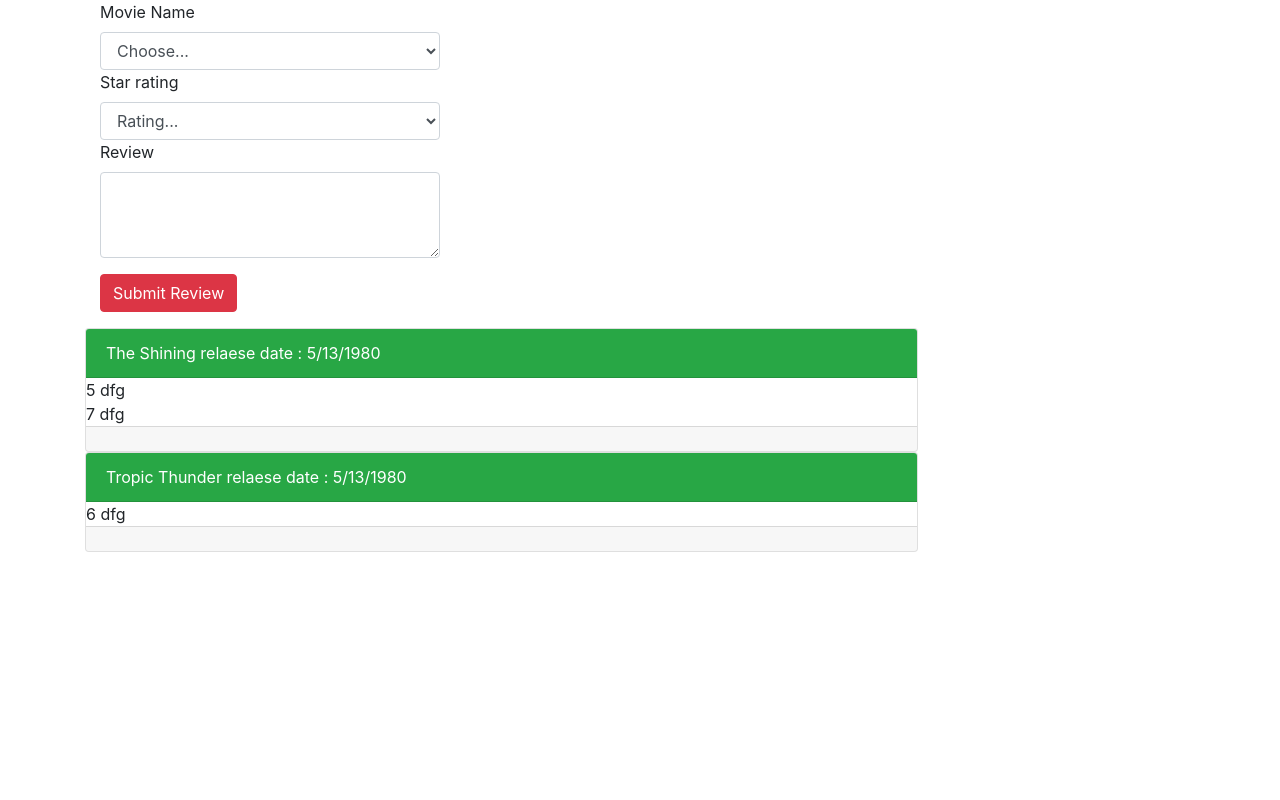
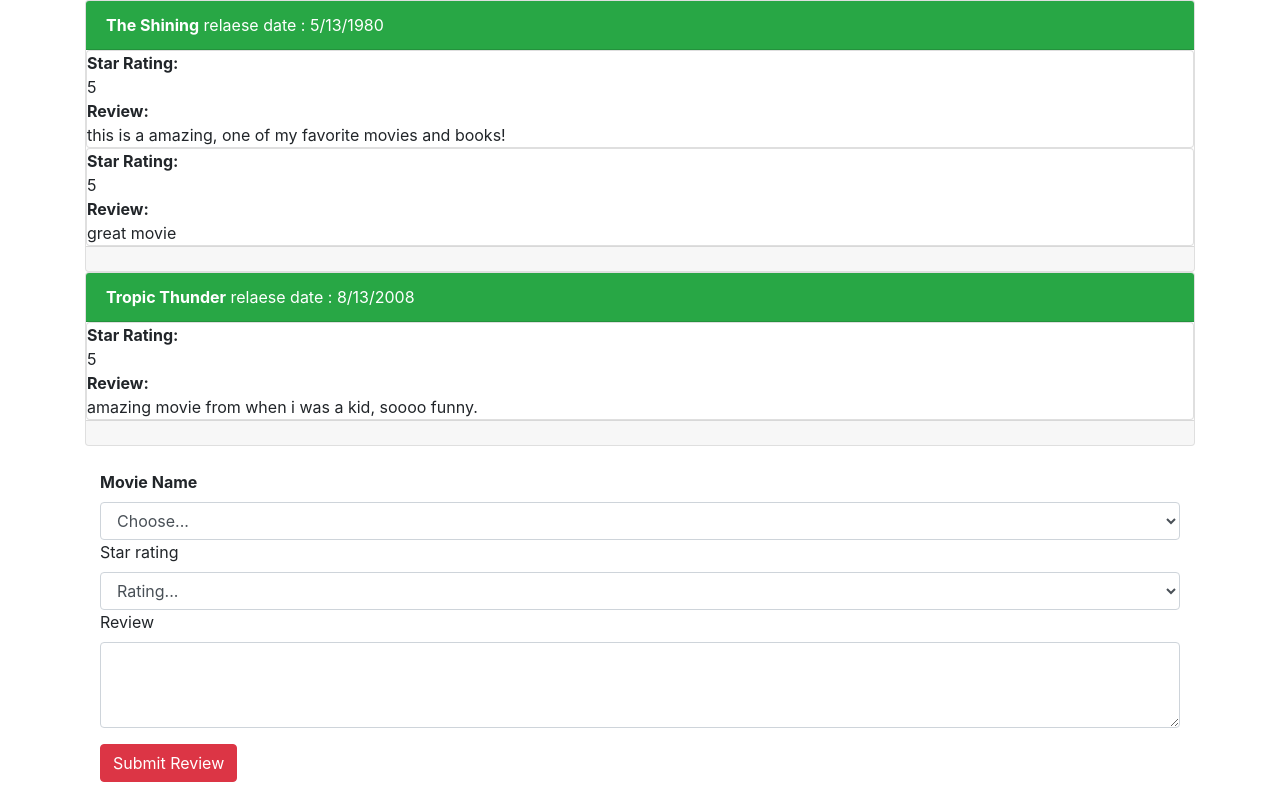
Before and after one commit to JarredGriffith/Moiveapp, a React (Create React App) app in the folder movie-app/: page / in a window 1280 px wide. Built offline with nearby package versions, Linux system fonts and the light colour scheme.

Commit message:
updating again

```diff
--- a/movie-app/src/components/movie.js
+++ b/movie-app/src/components/movie.js
@@ -1,15 +1,15 @@
 import React from 'react';
 
-// {this.props.reviews.[0].rating}
 export default class Movie extends React.Component {
     render(){
-        console.log(this.props.reviews)
-        const reviewCard  = this.props.reviews.map(review => <div> {review.rating} {review.review}</div>)
+        //maps through the reviews and sets up the cards.
+        const reviewCard  = this.props.reviews.map(review => <div className="card"> <b>Star Rating:</b> {review.rating} <br></br> <b>Review:</b>{review.review}</div>)
+        //making the movie cards and the review cards.
         return(
             <div className="container">
-            <div className="card w-75">
+            <div className="card">
             <div className="card-header bg-success text-white">
-            {this.props.name} relaese date : {this.props.release}
+           <b>{this.props.name}</b> relaese date : {this.props.release}
             </div>
             {reviewCard}
             <div className="card-footer">
--- a/movie-app/src/components/moviepost.js
+++ b/movie-app/src/components/moviepost.js
@@ -6,59 +6,51 @@ import ReviewForm from './review-form'
 export default class Moviepost extends React.Component {
     constructor(props) {
         super(props);
-        this.state  = [{
+        this.state  = {movies:[{
             name:"The Shining",
             release:"5/13/1980",
             reviews: [{
                 rating: '5',
-                review: 'dfg',
-                movie:'test', },
+                review: 'this is a amazing, one of my favorite movies and books!',
+                movie:'The Shining', },
                 {
-                    rating: '7',
-                    review: 'dfg',
-                    movie:'test', }]
+                rating: '5',
+                review: 'great movie',
+                movie:'The Shining', }]
         }, {
             name:"Tropic Thunder",
-            release:"5/13/1980",
+            release:"8/13/2008",
             reviews: [{
-                rating: '6',
-                review: 'dfg',
-                movie:'test', }],
+                rating: '5',
+                review: 'amazing movie from when i was a kid, soooo funny.',
+                movie:'Tropic Thunder', }],
+        }]
         }
-    ]
     this.addNewReview = this.addNewReview.bind(this)
     }
 
+    //function that add new review
     addNewReview(review) {
-        console.log(review.movie);
-        for(let i of this.state) {
+        //this is a fake state that get the current state
+        let fakeState = this.state.movies
+        //loops through the state and find the making object with the same name
+        for(let i of fakeState) {
             if(i.name === review.movie) {
-                console.log(i.reviews)
-                const allReviews = i.reviews.slice();
-                //this is the issue below. its when pushing to the state it brakes the map function.
-                this.setState({reviews: [...allReviews,review]}) }
+                //pushes the review into the mataching object reviews
+                i.reviews.push(review)
+                //set the state
+                this.setState({movies: [...fakeState]})
+                }
             }
         }
 
-        // this.state.map(()=> {
-        //     if(this.state.name === review.movie) {
-        //     const allReviews = this.state.reviews.slice();
-        //     this.setState({reviews: [...allReviews,review]}) }
-        // })
-
-    //     const reviews = this.state.slice();
-    //     console.log(this.state)
-    //     // just generate a simple id for additions...
-    //     // this.setState({ employees: [...employees, employee]});
-    //     this.setState({ reviews: [...reviews, review]});
-    // }
-
         render() {
-            const moviecard  = this.state.map(movie => <Movie {...movie} key={movie.name}/>)
+            //maps through the movies and makes the cards
+            const moviecard  = this.state.movies.map(movie => <Movie {...movie} key={movie.name}/>);
             return (
                 <div>
+                    {moviecard} <br></br>
                     <ReviewForm onSubmit={this.addNewReview} />
-                    {moviecard}
                 </div>
             )
         }
--- a/movie-app/src/components/review-form.js
+++ b/movie-app/src/components/review-form.js
@@ -12,7 +12,7 @@ export default class ReviewForm extends React.Component {
         this.submitForm = this.submitForm.bind(this);
         this.handleInputChange = this.handleInputChange.bind(this);
     }
-
+    //clears the state
     resetForm() {
         this.setState({
             rating: '',
@@ -20,12 +20,13 @@ export default class ReviewForm extends React.Component {
             movie:'',
         });
     }
-
+    //onSubmit is a prop passed down from the parent.
     submitForm() {
         this.props.onSubmit(this.state);
         this.resetForm();
+
     }
-
+    //updates the sate as when changed in the form.
       handleInputChange(event) {
         const target = event.target;
         const name = target.name;
@@ -40,16 +41,16 @@ export default class ReviewForm extends React.Component {
     render(){
         return(
             <div className="container">
-                <div className="form-group col-md-4">
-                    <label for="inputstate">Movie Name</label>
+                <div className="form-group col-md">
+                    <label for="inputstate"><b>Movie Name</b></label>
                     <select name="movie" id="inputstate" className="form-control" onChange={this.handleInputChange}>
-                        <option selected>Choose...</option>
+                        <option defaultValue>Choose...</option>
                         <option>The Shining</option>
                         <option>Tropic Thunder</option>
                     </select>
                     <label for="StarRating">Star rating</label>
                     <select name="rating" id="StarRating" className="form-control" onChange={this.handleInputChange}>
-                        <option selected>Rating...</option>
+                        <option defaultValue>Rating...</option>
                             <option>1</option>
                             <option>2</option>
                             <option>3</option>
--- a/movie-app/src/index.js
+++ b/movie-app/src/index.js
@@ -1,10 +1,10 @@
 import React from 'react';
 import ReactDOM from 'react-dom';
 import './index.css';
-import App from './App';
+//import App from './App';
 import reportWebVitals from './reportWebVitals';
 import '../node_modules/bootstrap/dist/css/bootstrap.css';
-import Movie from './components/movie'
+//import Movie from './components/movie'
 import Moviepost from './components/moviepost'
 
 
```
Also changed, not shown: movie-app/src/components/rating.js (deleted).
